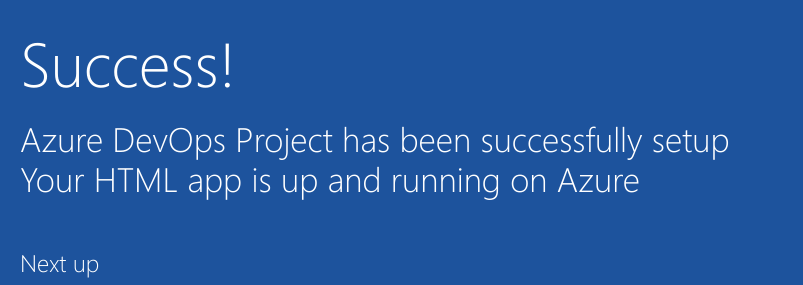
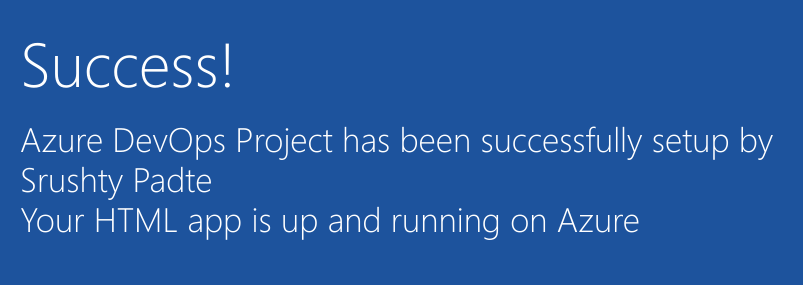
Before and after one commit to srushtypadte16/Practical_2_1, a plain HTML site: page index.html in a window 1280 px wide. Shown: the part 352-637 px from the top of the page, 205-1008 px from the left. Drawn offline with Linux system fonts and the light colour scheme.

Commit message:
adding new feature to new branch

```diff
--- a/index.html
+++ b/index.html
@@ -19,7 +19,7 @@
         </div>
             <div class="content-body">
                 <div class="success-text">Success!</div>
-                <div class="description line-1"> Azure DevOps Project has been successfully setup</div>
+                <div class="description line-1"> Azure DevOps Project has been successfully setup by Srushty Padte</div>
                 <div class="description line-2"> Your HTML app is up and running on Azure</div>
                 <div class="next-steps-container">
                     <div class="next-steps-header">Next up</div>
```
